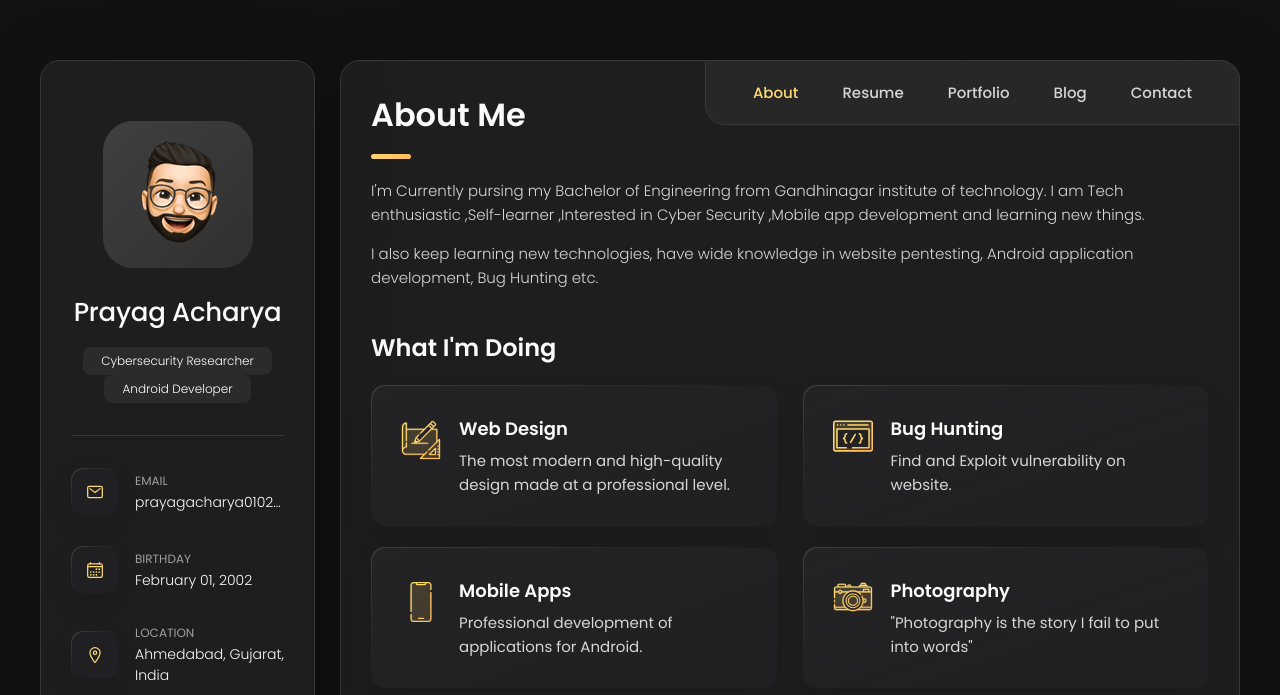
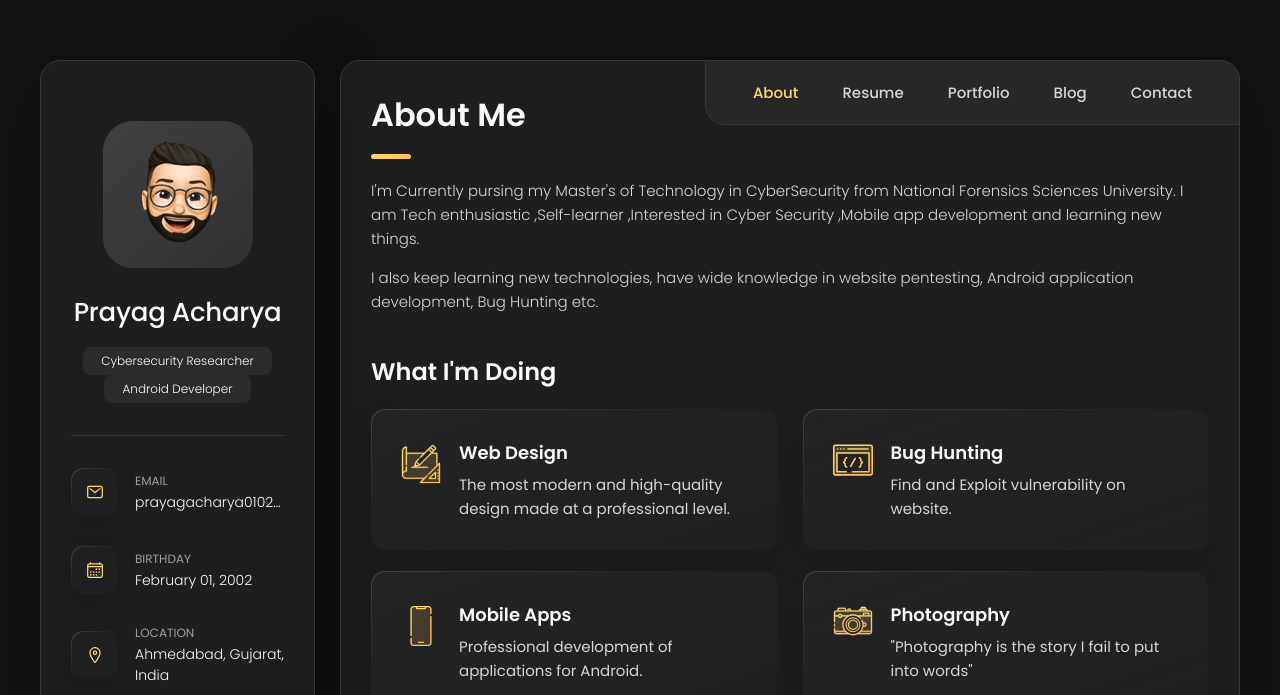
Before and after one commit to PrayagAcharya01/Prayag.Acharya, a plain HTML site: page index.html in a window 1280 px wide. Shown: the top 695 px of the page. Drawn offline with nearby package versions, Linux system fonts and the light colour scheme.

Commit message:
Update index.html

```diff
--- a/index.html
+++ b/index.html
@@ -210,7 +210,7 @@
 
         <section class="about-text">
           <p>
-            I'm Currently pursing my Bachelor of Engineering from Gandhinagar institute of technology.
+            I'm Currently pursing my Master's of Technology in CyberSecurity from National Forensics Sciences University.
             I am Tech enthusiastic ,Self-learner ,Interested in Cyber Security ,Mobile app development and learning new things.
           </p>
 
```
